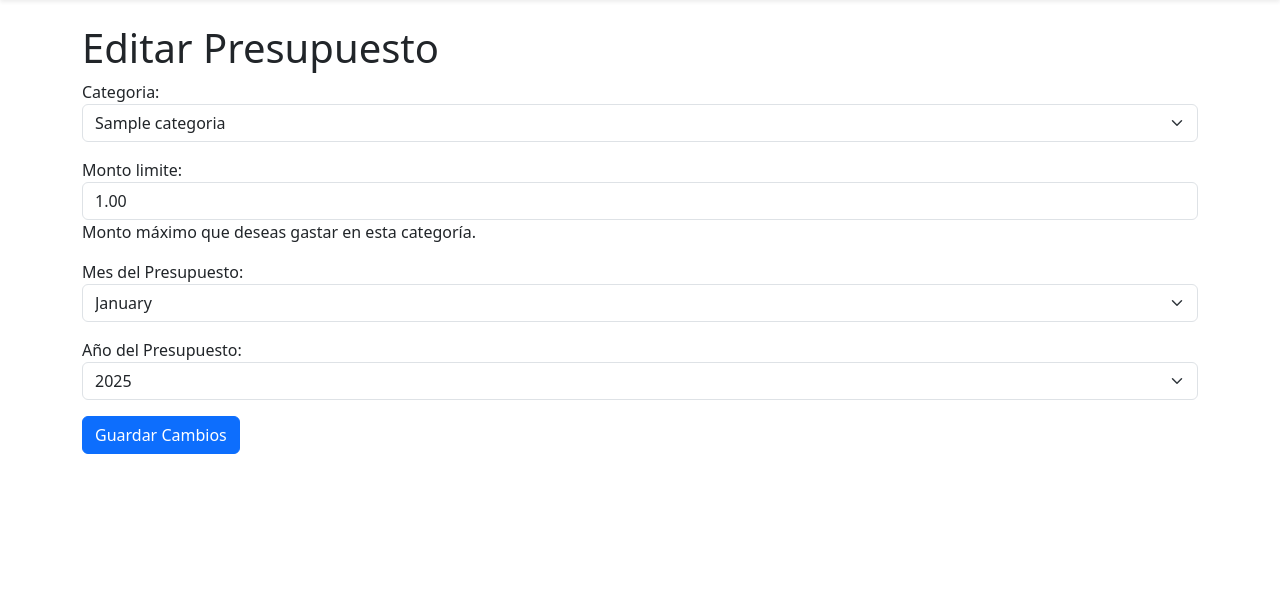
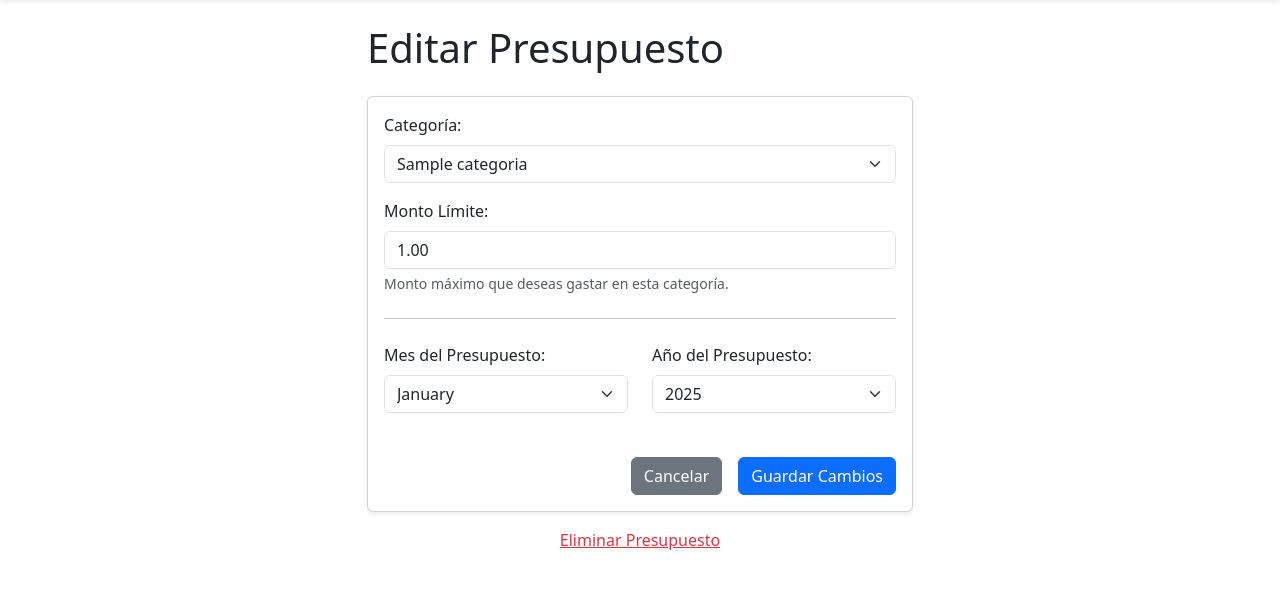
Before and after one commit to jegarciaveliz8-sys/mi-finanzas-Djangp, a Django app: page /presupuesto/1/editar/ in a window 1280 px wide. Shown: the part 56-645 px from the top of the page. Run offline with Django 4.2, Linux system fonts and the light colour scheme; a user stored in the database is signed in; tables that the repository leaves empty hold one stand-in row (values such as "Sample post"); some libraries are stand-ins or nearby versions.

Commit message:
FIX: Resuelve el error TemplateDoesNotExist y asegura que PresupuestoForm maneje todas las claves de request.

```diff
--- a/mi_finanzas/templates/presupuestos/editar_presupuesto.html
+++ b/mi_finanzas/templates/presupuestos/editar_presupuesto.html
@@ -1,10 +1,62 @@
 {% extends 'base.html' %}
+{% load static %}
+
+{% block title %}Editar Presupuesto{% endblock %}
 
 {% block content %}
-    <h1>Editar Presupuesto</h1>
-    <form method="post">
-        {% csrf_token %}
-        {{ form.as_p }}
-        <button type="submit" class="btn btn-primary">Guardar Cambios</button>
-    </form>
+    <div class="row justify-content-center">
+        <div class="col-md-8 col-lg-6">
+
+            <h1 class="mb-4">Editar Presupuesto</h1>
+
+            <div class="card shadow-sm">
+                <div class="card-body">
+
+                    <form method="post">
+                        {% csrf_token %}
+
+                        <div class="mb-3">
+                            <label for="{{ form.categoria.id_for_label }}" class="form-label">Categoría:</label>
+                            {{ form.categoria }}
+                            <div class="form-text text-danger">{{ form.categoria.errors }}</div>
+                        </div>
+
+                        <div class="mb-3">
+                            <label for="{{ form.monto_limite.id_for_label }}" class="form-label">Monto Límite:</label>
+                            {{ form.monto_limite }}
+                            <div class="form-text text-muted">Monto máximo que deseas gastar en esta categoría.</div>
+                            <div class="form-text text-danger">{{ form.monto_limite.errors }}</div>
+                        </div>
+
+                        <hr class="my-4">
+
+                        <div class="row">
+                            <div class="col-md-6 mb-3">
+                                <label for="{{ form.mes.id_for_label }}" class="form-label">Mes del Presupuesto:</label>
+                                {{ form.mes }}
+                                <div class="form-text text-danger">{{ form.mes.errors }}</div>
+                            </div>
+
+                            <div class="col-md-6 mb-3">
+                                <label for="{{ form.anio.id_for_label }}" class="form-label">Año del Presupuesto:</label>
+                                {{ form.anio }}
+                                <div class="form-text text-danger">{{ form.anio.errors }}</div>
+                            </div>
+                        </div>
+
+                        <div class="d-grid gap-2 d-md-flex justify-content-md-end mt-4">
+                            <a href="{% url 'presupuestos:lista_presupuestos' %}" class="btn btn-secondary me-md-2">Cancelar</a>
+                            <button type="submit" class="btn btn-primary">Guardar Cambios</button>
+                        </div>
+                    </form>
+
+                </div>
+            </div>
+
+            <div class="text-center mt-3">
+                <a href="{% url 'presupuestos:eliminar_presupuesto' presupuesto.pk %}" class="text-danger">Eliminar Presupuesto</a>
+            </div>
+
+        </div>
+    </div>
 {% endblock %}
```
